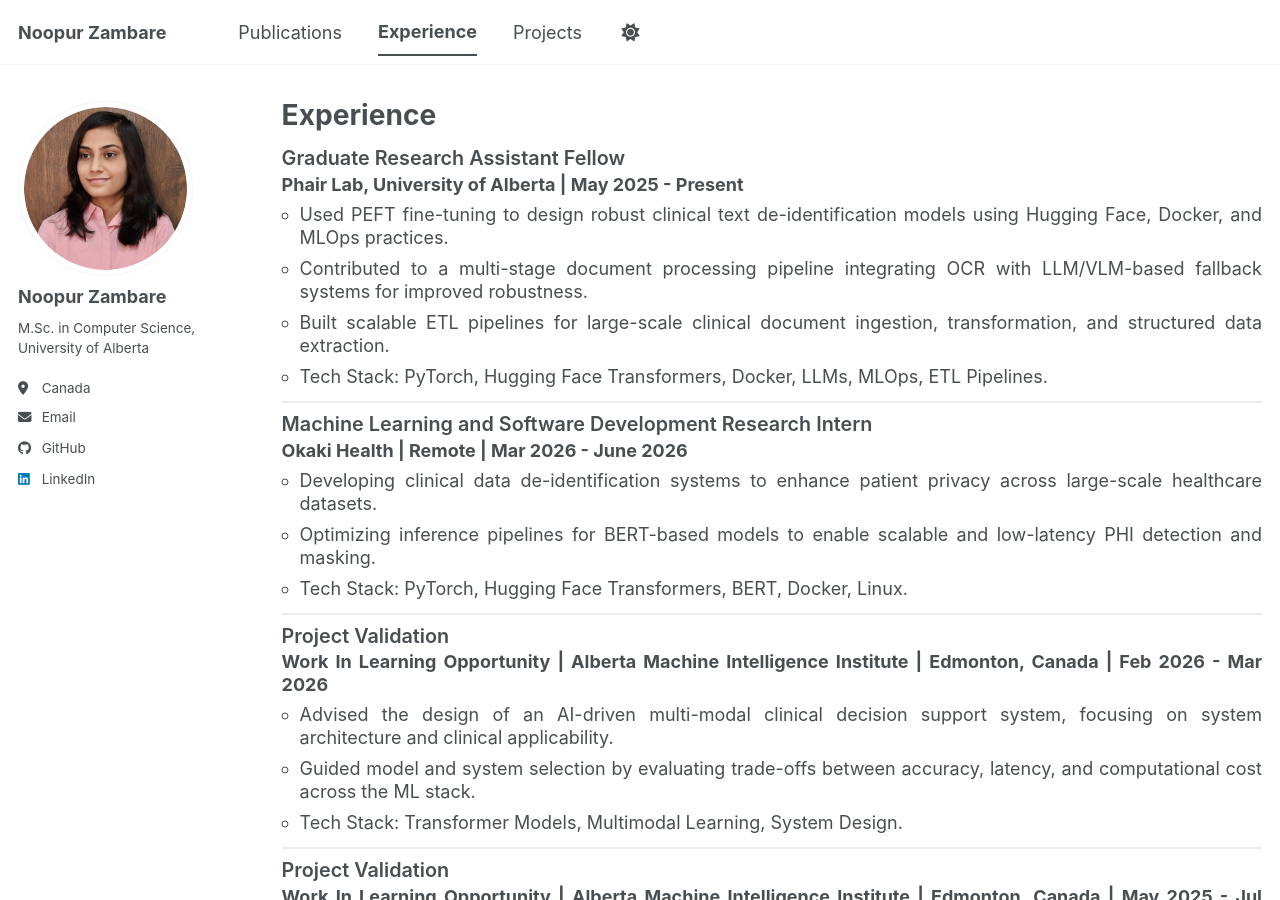
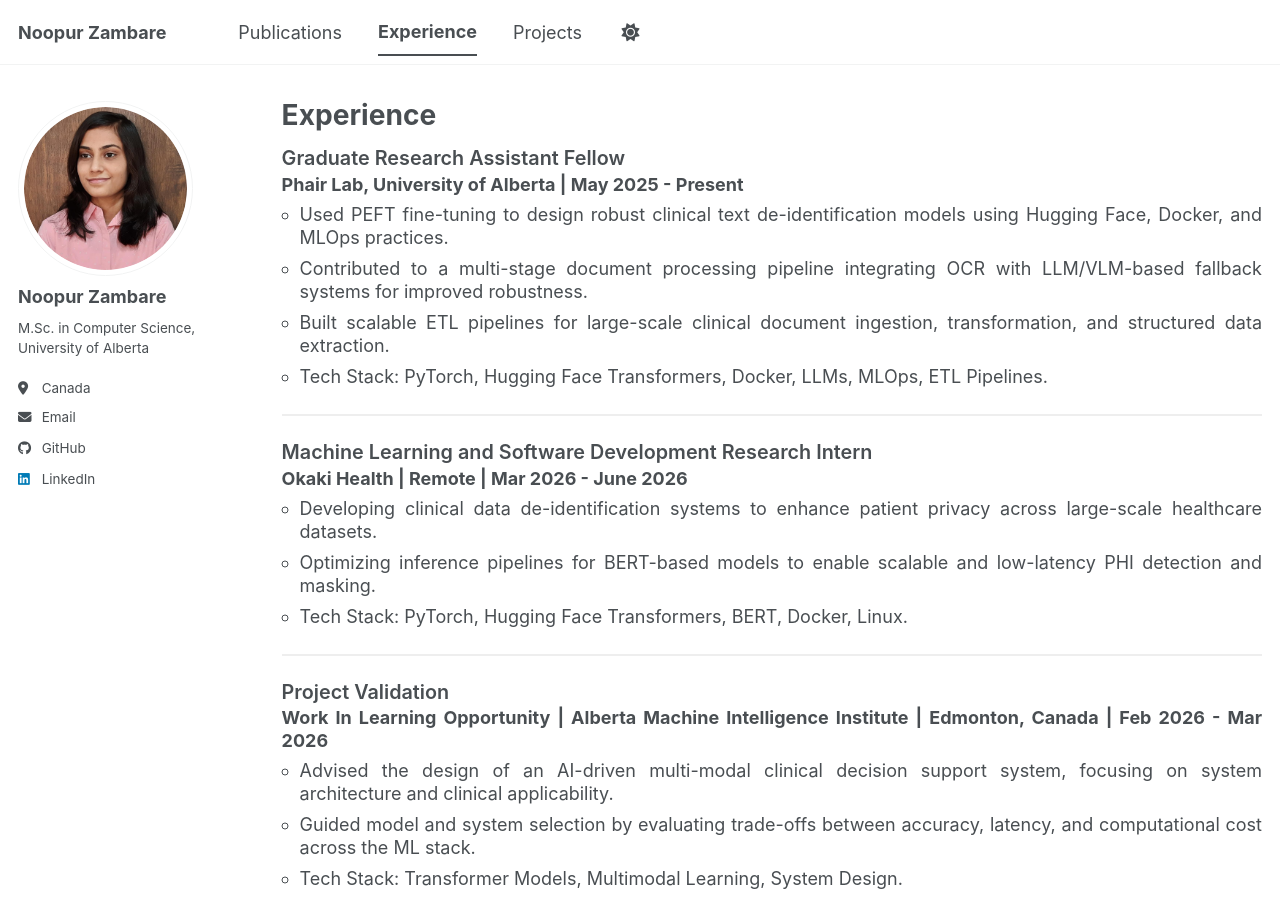
Before and after one commit to noopur-zambare/noopur-zambare.github.io, a Jekyll site: the page built from _pages/experience.html, in a window 1280 px wide and 900 px high. Built offline with Jekyll 4.4.1, drawn with Linux system fonts in a browser that asks for light colours; a script bundle is joined from its source files by our own code; library files that are not in the unit come from our copies.

Commit message:
project changed

```diff
--- a/_pages/experience.html
+++ b/_pages/experience.html
@@ -26,7 +26,7 @@ author_profile: true
   </li>
 
   {% unless forloop.last %}
-    <hr style="margin: 10px 0; border: 0; border-top: 2px solid #eee;">
+    <hr style="margin: 25px 0; border: 0; border-top: 2px solid #eee;">
   {% endunless %}
 
 {% endfor %}
--- a/_pages/projects.html
+++ b/_pages/projects.html
@@ -112,7 +112,7 @@ author_profile: true
   </li>
 
   {% unless forloop.last %}
-    <hr style="margin: 12px 0; border: 0; border-top: 1px solid #eee;">
+    <hr style="margin: 25px 0; border: 0; border-top: 2px solid #eee;">
   {% endunless %}
 
 {% endfor %}
```
